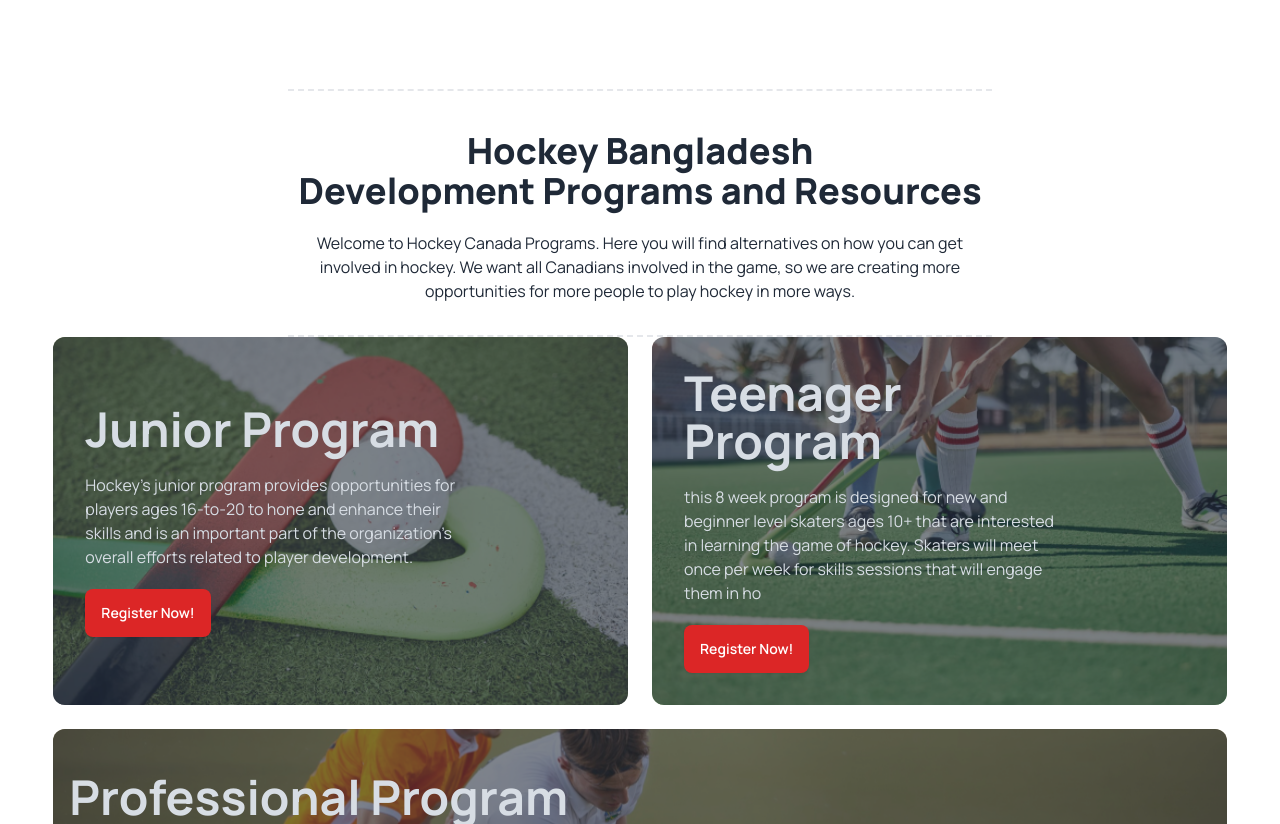
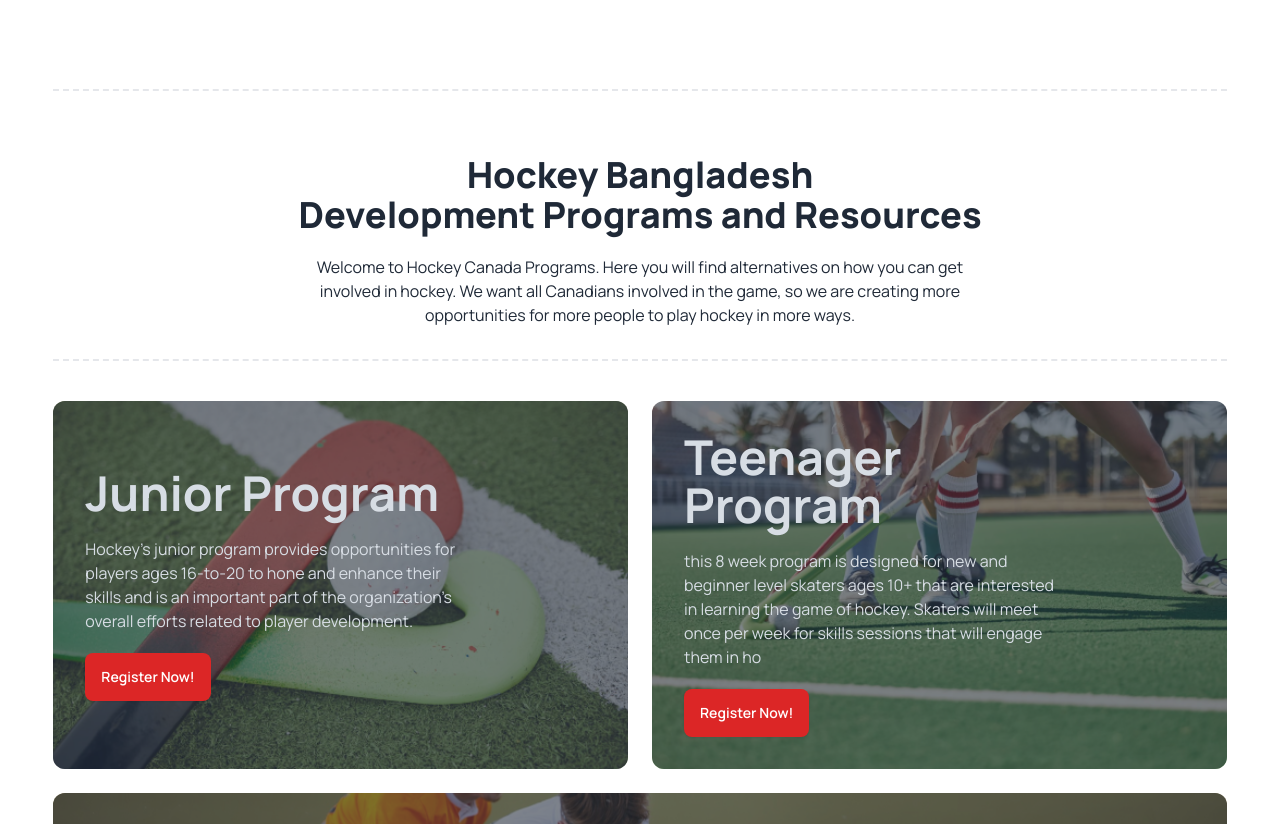
Before and after one commit to Suhan26/Assignment-3, a plain HTML site: page index.html in a window 1280 px wide. Shown: the part 1329-2153 px from the top of the page. Drawn offline with nearby package versions, Linux system fonts and the light colour scheme.

Commit message:
last responsibe text

```diff
--- a/index.html
+++ b/index.html
@@ -149,12 +149,15 @@
     </article>
     <!-- programm section  -->
     <article class="mt-16  mb-16">
-         <section class="lg:w-3/5 lg:m-auto text-center lg:mt-16 sm:mt-4 border-y-2 border-dashed mb-10 pt-10">
-          <h1 class="font-extrabold text-4xl">Hockey Bangladesh <br> Development Programs and Resources</h1>
-          <p class="mt-5  mb-8">Welcome to Hockey Canada Programs. Here you will find alternatives on how you can get involved in hockey. We want all Canadians involved in the game, so we are creating more opportunities for more people to play hockey in more ways.</p>
-         </section>
+         <div class="border-y-2 border-dashed ">
+          <section class="lg:w-3/5 lg:m-auto text-center lg:mt-16 ">
+            <h1 class="font-extrabold text-4xl">Hockey Bangladesh <br> Development Programs and Resources</h1>
+            <p class="mt-5  mb-8">Welcome to Hockey Canada Programs. Here you will find alternatives on how you can get involved in hockey. We want all Canadians involved in the game, so we are creating more opportunities for more people to play hockey in more ways.</p>
+           </section>
+         </div>
+
          <!-- card  -->
-         <section class="grid gap-6 lg:grid-cols-2 grid-rows-2">
+         <section class="grid gap-6 lg:grid-cols-2 grid-rows-2 mt-10">
           <div class="hero rounded-xl" style="background-image:url(Images/2.png);">
             <div class="hero-overlay rounded-xl bg-opacity-60"></div>
             <div class="hero-content text-left text-neutral-content justify-start p-8">
```
